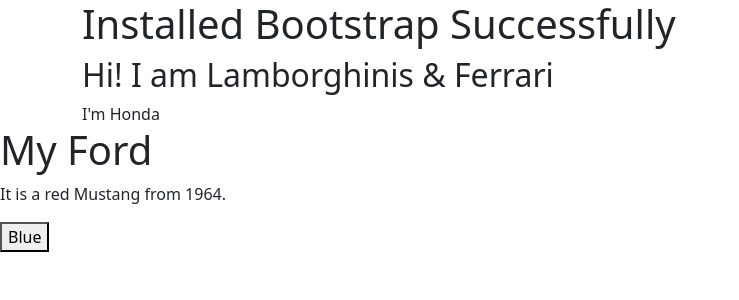
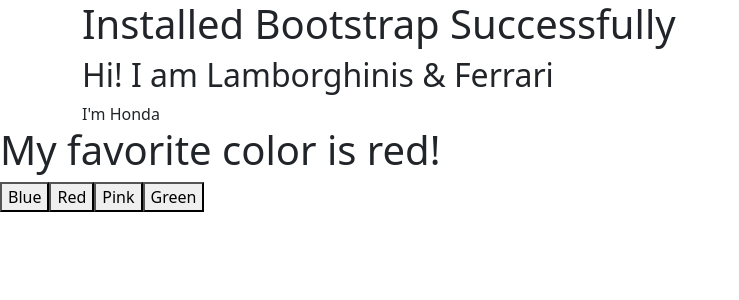
Before and after one commit to Christiannaira/react-project-first, a React (Vite) app: page / in a window 1280 px wide. Shown: the top 300 px of the page, without its empty margins (0-739 px from the left). Built offline with nearby package versions, Linux system fonts and the light colour scheme.

Commit message:
feat: Implemented switching colors using useState hook

```diff
--- a/src/State.tsx
+++ b/src/State.tsx
@@ -3,32 +3,27 @@
 
 function State(){
 
-    const [car, setCar] = useState({
-        brand: 'Ford',
-        model: 'Mustang',
-        year: '1964',
-        color: 'red'
-    });
-
-    const updateColor = () => {
-
-        setCar(previousState => {
-            return {
-                ...previousState, color: "blue"
-            }
-        })
-
-    }
+    const [color, setColor] = useState("red");
 
     return(
         <>
 
-        <h1>My {car.brand}</h1>
-        <p>
-            It is a {car.color} {car.model} from {car.year}.
-        </p>
-        <button type="button" onClick={updateColor}>
+        <h1>My favorite color is {color}!</h1>
+
+        <button type="button" onClick={() => setColor("blue")}>
             Blue
+        </button>
+
+        <button type="button" onClick={() => setColor("red")}>
+            Red
+        </button>
+
+        <button type="button" onClick={() => setColor("pink")}>
+            Pink
+        </button>
+
+        <button type="button" onClick={() => setColor("green")}>
+            Green
         </button>
 
         </>
```
